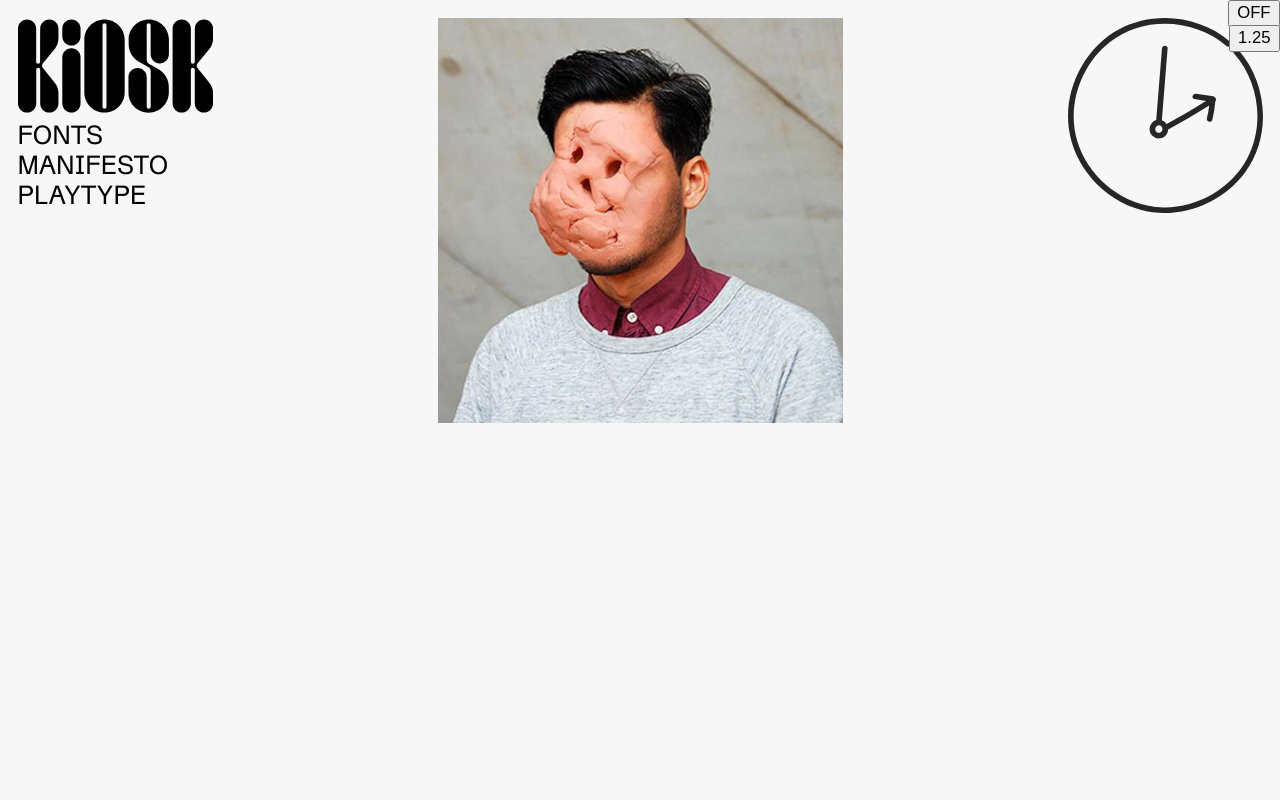
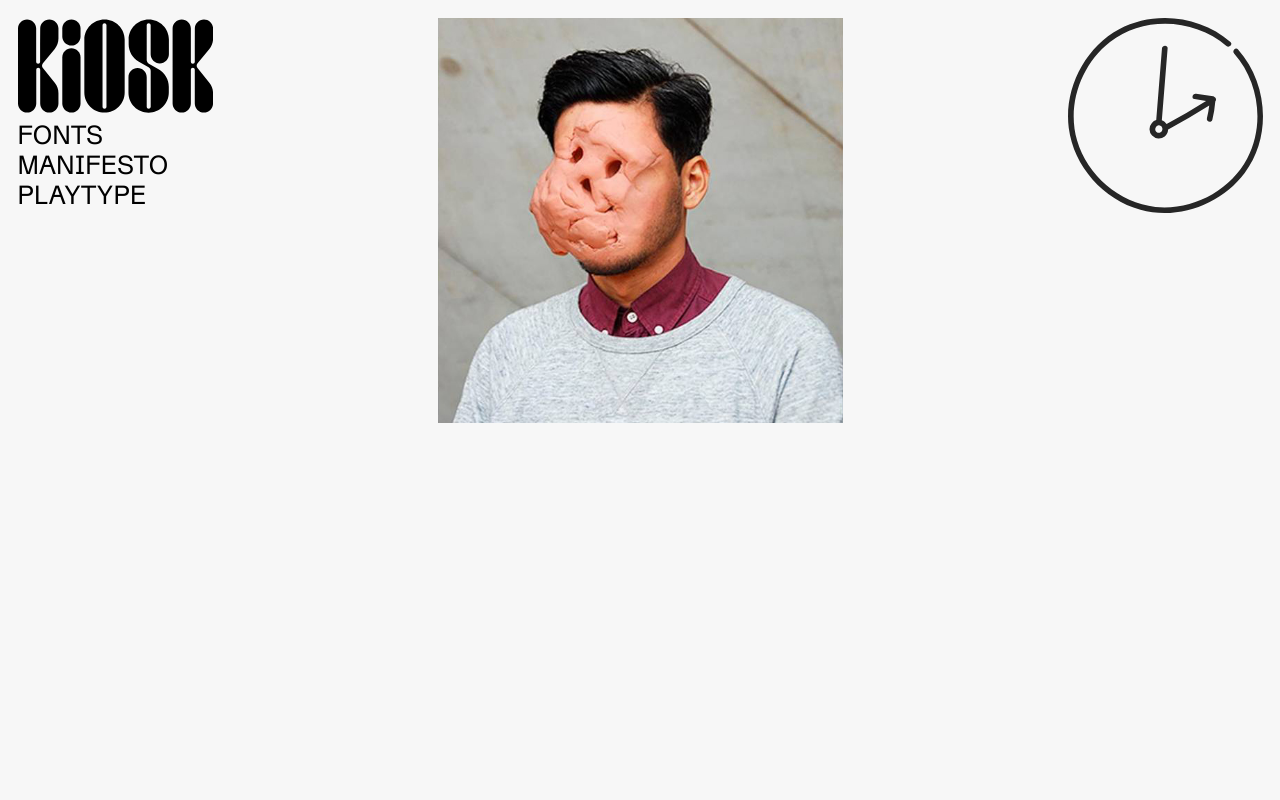
Before and after one commit to serjmax/PTF, a React (Create React App) app: page /manifesto in a window 1280 px wide. Shown: the top 800 px of the page. Built offline with nearby package versions, Linux system fonts and the light colour scheme.

Commit message:
Update Grid.js

```diff
--- a/src/Grid.js
+++ b/src/Grid.js
@@ -1,7 +1,7 @@
 import React, { Component } from 'react'
 import './smart-grid.css'
 
-const numbers = new Array(550);
+const numbers = new Array(950);
 for (let i = 1; i < numbers.length; i++) {
     numbers[i] = i;
 }
@@ -59,7 +59,7 @@ export default class Grid extends Component {
       const zoom = 1280 / 1024;
         return (
             <React.Fragment>
-                <button
+                {/* <button
                     style={{
                         position: "fixed",
                         top: "0",
@@ -83,7 +83,7 @@ export default class Grid extends Component {
                     style={{padding: "14px 14px", width: "1024px", position: "absolute", zIndex: "9999999", top: "0"}}
                     className={this.state.isToggleOn ? 'main': 'grid-off'}>
                         {listItems}
-                </div>
+                </div> */}
             </React.Fragment>
         )
     }
```
